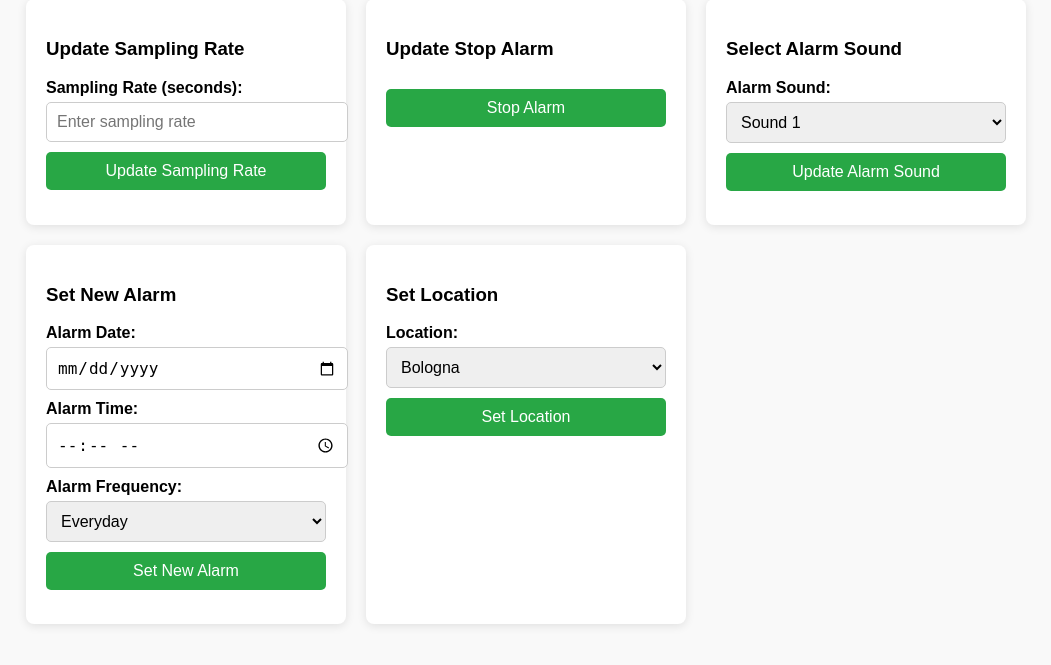
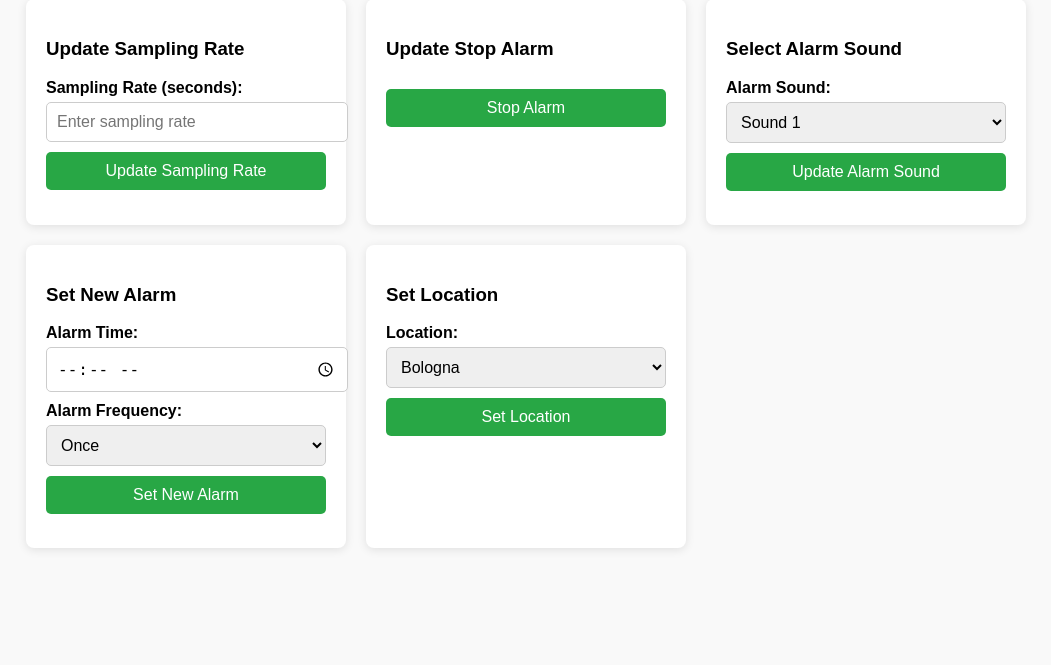
Before and after one commit to AndreaAccornero/IotAlarmSystem, a Flask app: page / in a window 1280 px wide. Shown: the part 99-764 px from the top of the page, without its empty margins (114-1165 px from the left). Run offline with Flask 3, Linux system fonts and the light colour scheme.

Commit message:
sveglia raffinata

```diff
--- a/templates/index.html
+++ b/templates/index.html
@@ -103,14 +103,15 @@
         <!-- Set New Alarm -->
         <form id="newAlarmForm">
             <h3>Set New Alarm</h3>
-            <label for="alarm_date">Alarm Date:</label>
-            <input type="date" id="alarm_date" name="alarm_date" required>
+            <!-- <label for="alarm_date">Alarm Date:</label>
+            <input type="date" id="alarm_date" name="alarm_date" required> -->
 
             <label for="alarm_time">Alarm Time:</label>
             <input type="time" id="alarm_time" name="alarm_time" required>
 
             <label for="alarm_frequency">Alarm Frequency:</label>
             <select id="alarm_frequency" name="alarm_frequency">
+                <option value="once">Once</option>
                 <option value="everyday">Everyday</option>
                 <option value="weekdays">Weekdays (Mon-Fri)</option>
                 <option value="weekends">Weekends (Sat-Sun)</option>
@@ -193,7 +194,6 @@
         }
 
         function updateStopAlarm(stopAlarm) {
-            // let stopAlarm = document.getElementById("stop_alarm").value;
             sendPostRequest('/update_stop_alarm', { stop_alarm: stopAlarm }, "stopAlarmResponse");
         }
 
@@ -203,11 +203,11 @@
         }
 
         function setNewAlarm() {
-            let alarmDate = document.getElementById("alarm_date").value;
+            // let alarmDate = document.getElementById("alarm_date").value;
             let alarmTime = document.getElementById("alarm_time").value;
             let alarmFrequency = document.getElementById("alarm_frequency").value;
             sendPostRequest('/set_new_alarm', {
-                alarm_date: alarmDate,
+                // alarm_date: alarmDate,
                 alarm_time: alarmTime,
                 alarm_frequency: alarmFrequency
             }, "newAlarmResponse");
```
Also changed, not shown: 2 other files.
